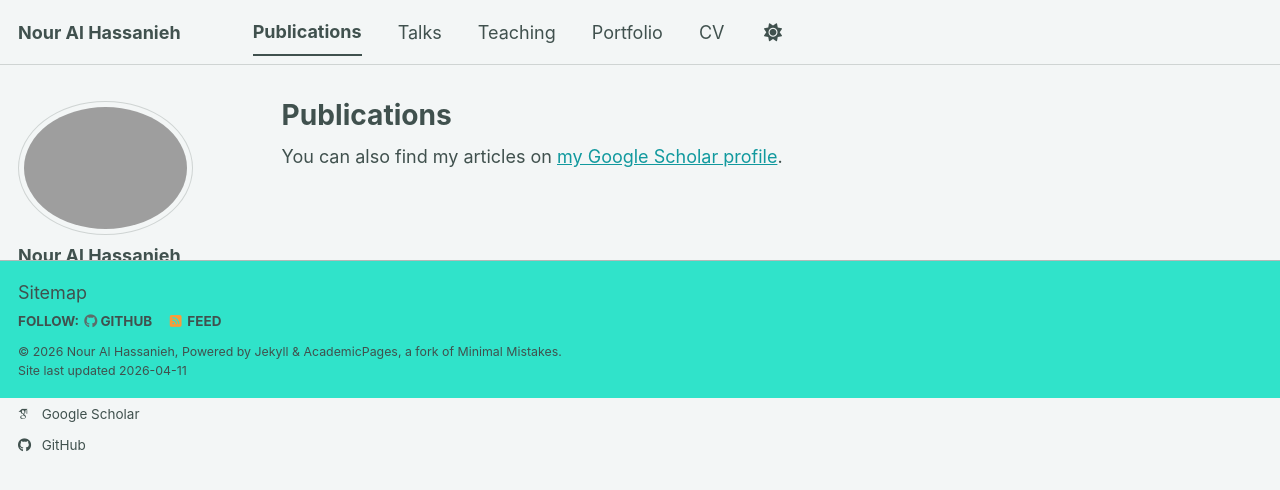
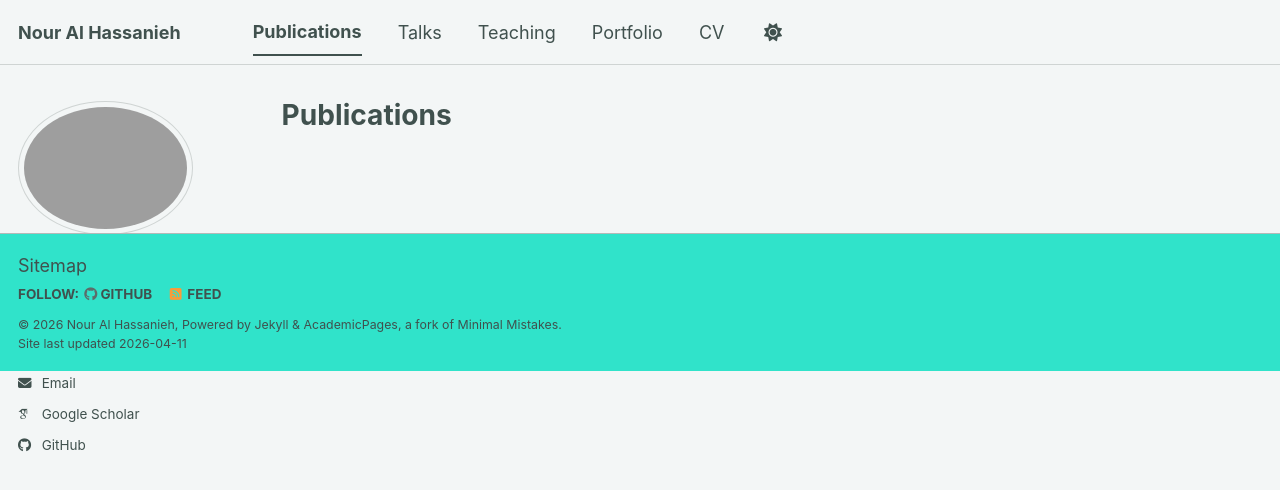
Before and after one commit to nalhassanieh/nalhassanieh.github.io, a Jekyll site: the page built from _pages/publications.html, in a window 1280 px wide. Shown: the top 490 px of the page. Built offline with Jekyll 4.4.1, drawn with Linux system fonts in a browser that asks for light colours; some web fonts are replaced; a script bundle is joined from its source files by our own code; library files that are not in the unit come from our copies.

Commit message:
Update publications.html

```diff
--- a/_pages/publications.html
+++ b/_pages/publications.html
@@ -5,29 +5,10 @@ permalink: /publications/
 author_profile: true
 ---
 
-{% if site.author.googlescholar %}
-  <div class="wordwrap">You can also find my articles on <a href="{{site.author.googlescholar}}">my Google Scholar profile</a>.</div>
-{% endif %}
-
 {% include base_path %}
 
-<!-- New style rendering if publication categories are defined -->
-{% if site.publication_category %}
-  {% for category in site.publication_category  %}
-    {% assign title_shown = false %}
-    {% for post in site.publications reversed %}
-      {% if post.category != category[0] %}
-        {% continue %}
-      {% endif %}
-      {% unless title_shown %}
-        <h2>{{ category[1].title }}</h2><hr />
-        {% assign title_shown = true %}
-      {% endunless %}
-      {% include archive-single.html %}
-    {% endfor %}
-  {% endfor %}
-{% else %}
-  {% for post in site.publications reversed %}
-    {% include archive-single.html %}
-  {% endfor %}
-{% endif %}
+{% assign pubs = site.publications | sort: "date" | reverse %}
+
+{% for post in pubs %}
+  {% include archive-single.html %}
+{% endfor %}
```
